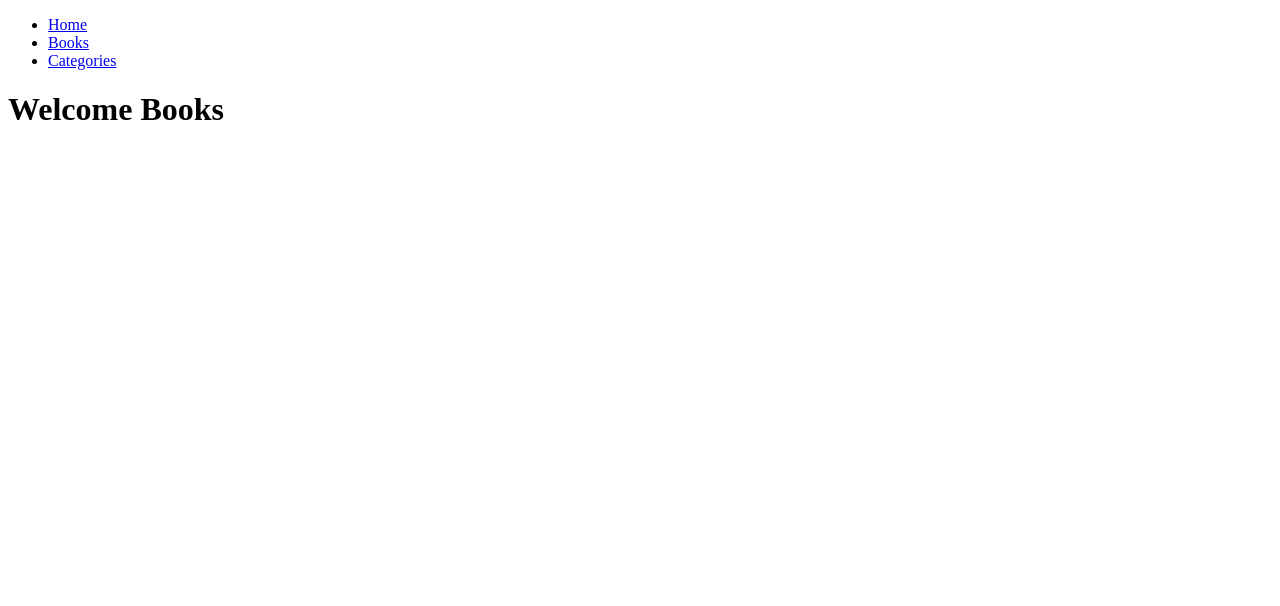
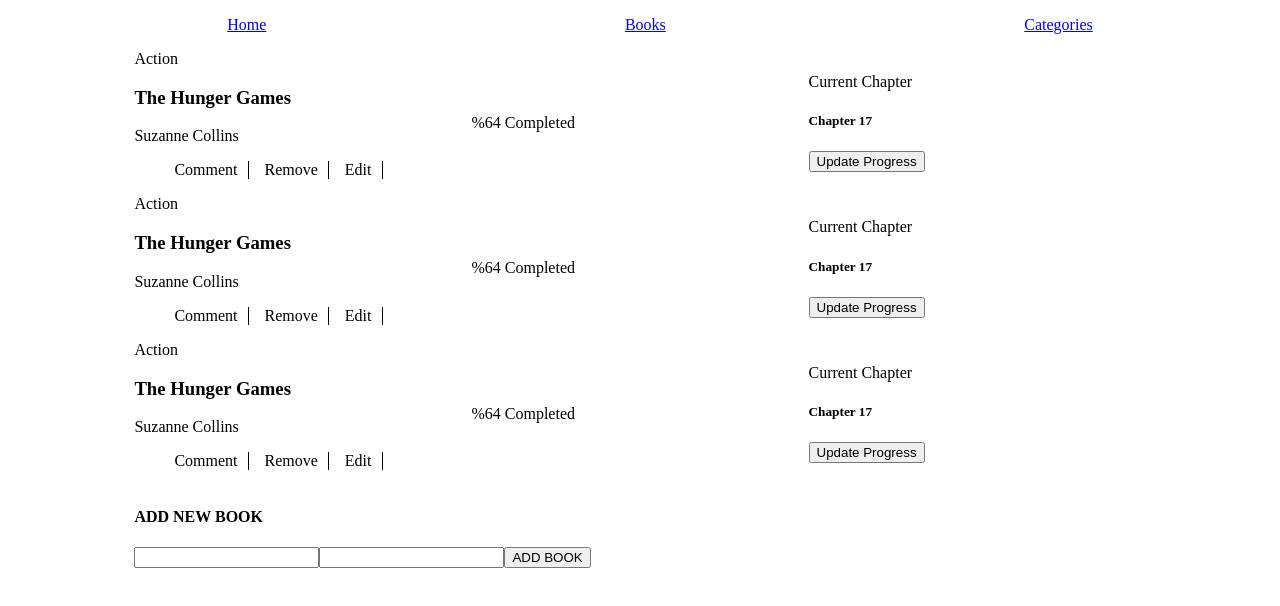
Before and after one commit to AtillaTahak/BookStore, a React (Create React App) app: page /books in a window 1280 px wide. Shown: the top 606 px of the page. Built offline with nearby package versions, Linux system fonts and the light colour scheme.

Commit message:
added instance context

```diff
--- /dev/null
+++ b/src/App.css
@@ -0,0 +1,26 @@
+.book-cart{
+    display: grid;
+    grid-template-columns: 1fr 1fr 1fr;
+    align-items: center;
+    justify-content: center;
+    align-content: center;
+    margin:auto 10%;
+}
+.book-info ul{
+    list-style: none;
+    display: flex;
+}
+.book-info ul li{
+    margin-right: 1rem;
+    border-right:1px solid #000;
+    padding-right: 10px;
+
+}
+nav ul{
+    list-style: none;
+    display: flex;
+    justify-content: space-around;
+}
+.addbook-content{
+    margin: auto 10%;
+}
--- /dev/null
+++ b/src/App.js
@@ -0,0 +1,39 @@
+import {
+    BrowserRouter as Router,
+    Routes,
+    Route,
+    Link
+} from "react-router-dom";
+import Home from './components/Home';
+import Categories from './components/Categories';
+import Books from './components/Books';
+import './App.css';
+
+
+
+const App = () => (
+    <Router>
+        <div>
+            <nav>
+                <ul>
+                    <li>
+                        <Link to="/">Home</Link>
+                    </li>
+                    <li>
+                        <Link to="/books">Books</Link>
+                    </li>
+                    <li>
+                        <Link to="/categories">Categories</Link>
+                    </li>
+                </ul>
+            </nav>
+            <Routes >
+                <Route path="/" exact element={<Home />} />
+                <Route path="/books" element={<Books />} />
+                <Route path="/categories" element={<Categories />} />
+            </Routes>
+        </div>
+    </Router>
+)
+
+export default App;
--- /dev/null
+++ b/src/components/AddBook.js
@@ -0,0 +1,21 @@
+import React from 'react';
+
+const AddBook =()=>(
+    <div className='addbook-content'>
+        <h4>ADD NEW BOOK</h4>
+        <div className='add-book-btns'>
+            <form>
+                <input type="text" />
+                <input list='book' />
+                <input type="submit" value="ADD BOOK"/>
+                <datalist id='book'>
+                    <option value="Book 1"/>
+                    <option value="Book 1"/>
+                    <option value="Book 1"/>
+                    <option value="Book 1"/>
+                </datalist>
+            </form>
+        </div>
+    </div>
+)
+export default AddBook;
--- /dev/null
+++ b/src/components/Book.js
@@ -0,0 +1,31 @@
+import React from 'react';
+
+const Book = () => (
+    <div className='book-cart'>
+        <div className='book-info'>
+            <span>Action</span>
+            <h3>The Hunger Games</h3>
+            <p>Suzanne Collins</p>
+            <div>
+                <ul>
+                    <li>Comment</li>
+                    <li>Remove</li>
+                    <li>Edit</li>
+                </ul>
+            </div>
+        </div>
+        <div className='book-end-ration'>
+            %64
+            Completed
+        </div>
+        <div className='book-current'>
+            <span>Current Chapter</span>
+            <h5>Chapter 17</h5>
+            <button>Update Progress</button>
+        </div>
+
+    </div>
+
+)
+
+export default Book;
--- a/src/components/Books.js
+++ b/src/components/Books.js
@@ -1,11 +1,14 @@
 import React from 'react';
+import Book from './Book';
+import AddBook from './AddBook';
 
 const Books = ()=>{
     return(
         <div>
-            <h1>
-                Welcome Books
-            </h1>
+          <Book/>
+          <Book/>
+          <Book/>
+          <AddBook/>
         </div>
     )
 
--- a/src/components/Categories.js
+++ b/src/components/Categories.js
@@ -4,7 +4,7 @@
     return(
         <div>
             <h1>
-                Welcome Categories
+            Under construction
             </h1>
         </div>
     )
--- a/src/components/Home.js
+++ b/src/components/Home.js
@@ -1,6 +1,6 @@
 import React from 'react';
 
-const Home = ()=>{
+const Home = ()=> {
     return(
         <div>
             <h1>
--- a/src/index.js
+++ b/src/index.js
@@ -1,41 +1,10 @@
 import React from 'react';
 import ReactDOM from 'react-dom';
-import {
-    BrowserRouter as Router,
-    Routes,
-    Route,
-    Link
-} from "react-router-dom";
-import Home from './components/Home';
-import Categories from './components/Categories';
-import Books from './components/Books';
-
+import App from './App';
 
 const rootElement = document.getElementById('root');
 ReactDOM.render(
     <React.StrictMode>
-        <Router>
-            <div>
-                <nav>
-                    <ul>
-                        <li>
-                            <Link to="/">Home</Link>
-                        </li>
-                        <li>
-                            <Link to="/books">Books</Link>
-                        </li>
-                        <li>
-                            <Link to="/categories">Categories</Link>
-                        </li>
-                    </ul>
-                </nav>
-                <Routes >
-                    <Route path="/" exact element={<Home />} />
-                    <Route path="/books" element={<Books />} />
-                    <Route path="/categories" element={<Categories />} />
-                </Routes>
-            </div>
-        </Router>
-
+        <App/>
     </React.StrictMode>, rootElement
 )
```
